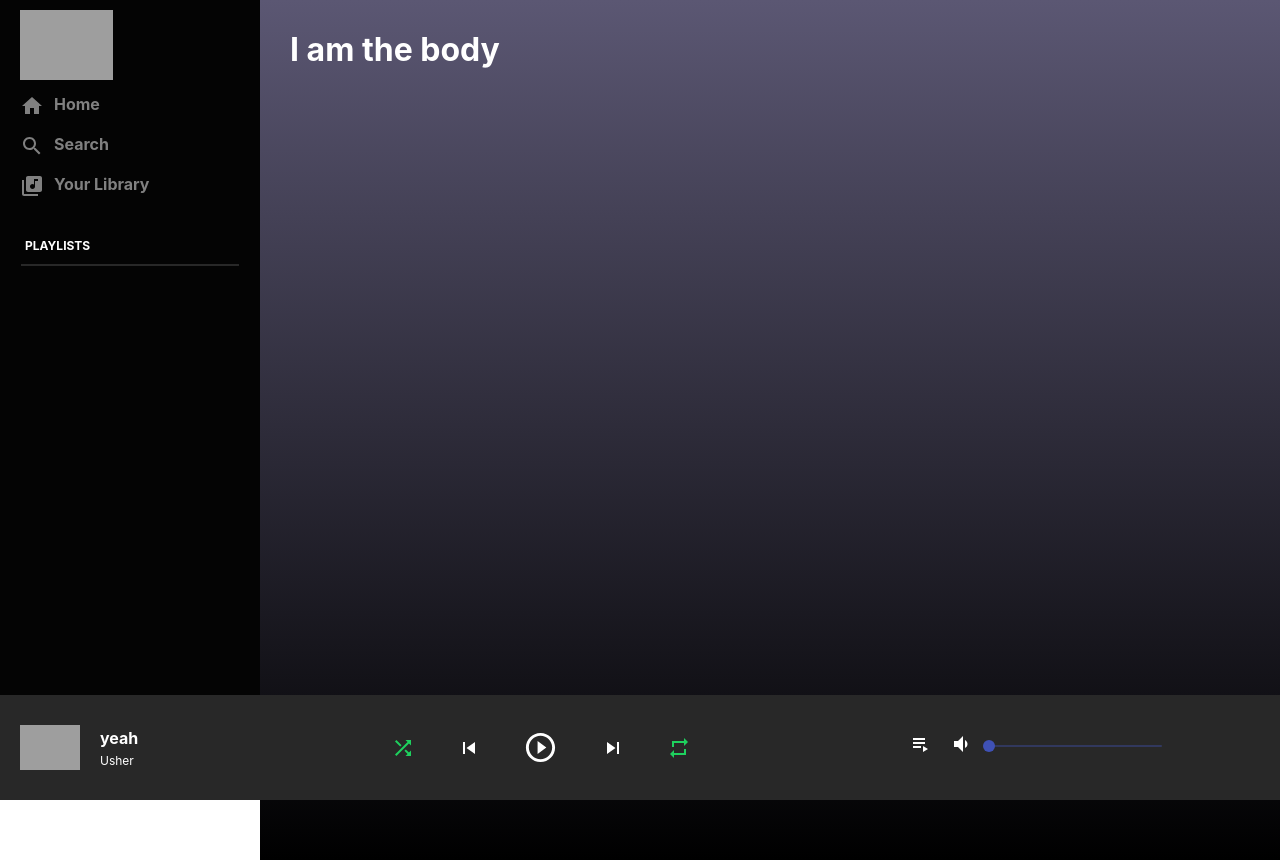
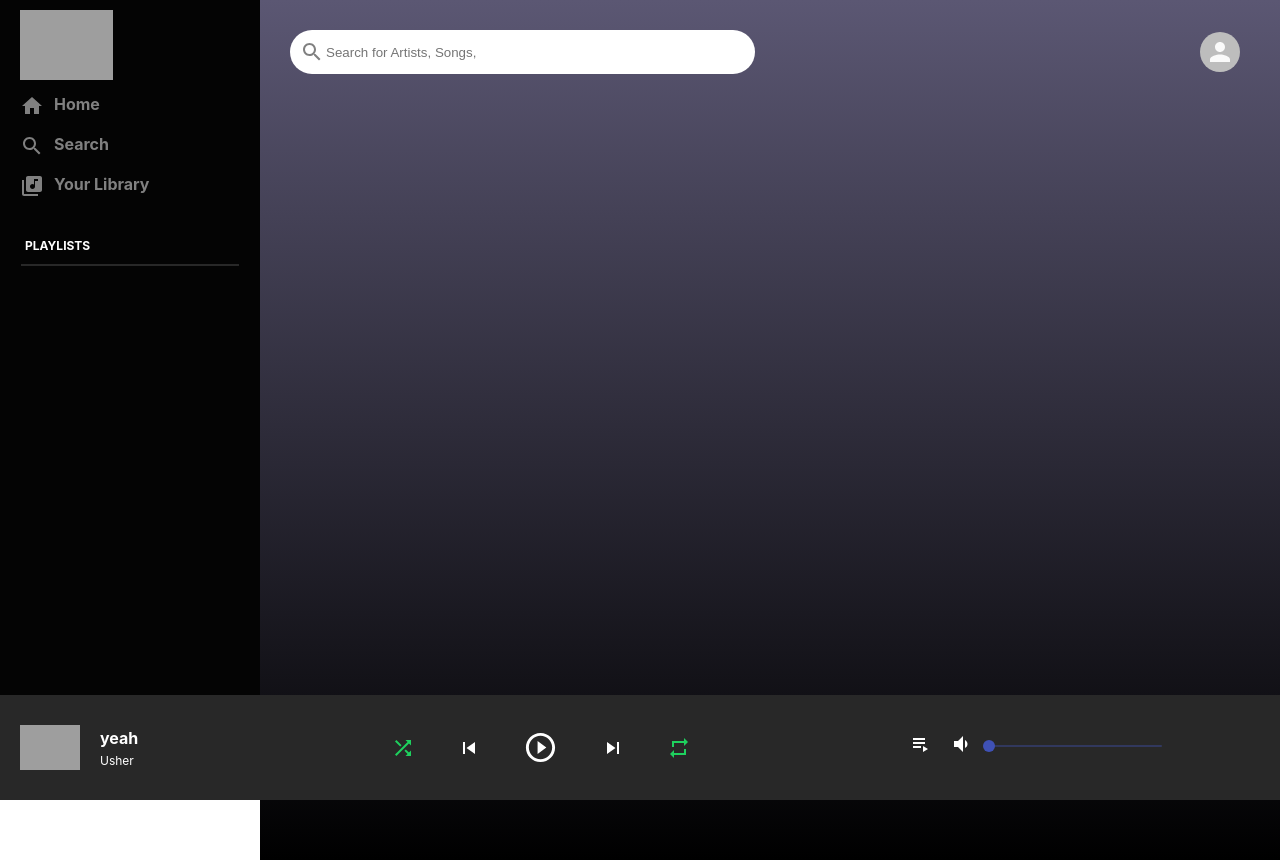
Before and after one commit to FabianWeidner/Spotify-replicated, a React (Create React App) app: page / in a window 1280 px wide. Built offline with nearby package versions, Linux system fonts and the light colour scheme; grey boxes are pictures that could not be loaded; a web font is replaced by a local one; what spotify-web-api-js would draw is missing.

Commit message:
add body component

```diff
--- a/src/components/Body.js
+++ b/src/components/Body.js
@@ -1,10 +1,11 @@
 import React from 'react';
 import classes from './Body.module.css';
+import Header from './Header';
 
-const Body = () => {
+const Body = ({ spotify }) => {
   return (
     <div className={classes.body}>
-      <h1>I am the body</h1>
+      <Header spotify={spotify} />
     </div>
   );
 };
```
